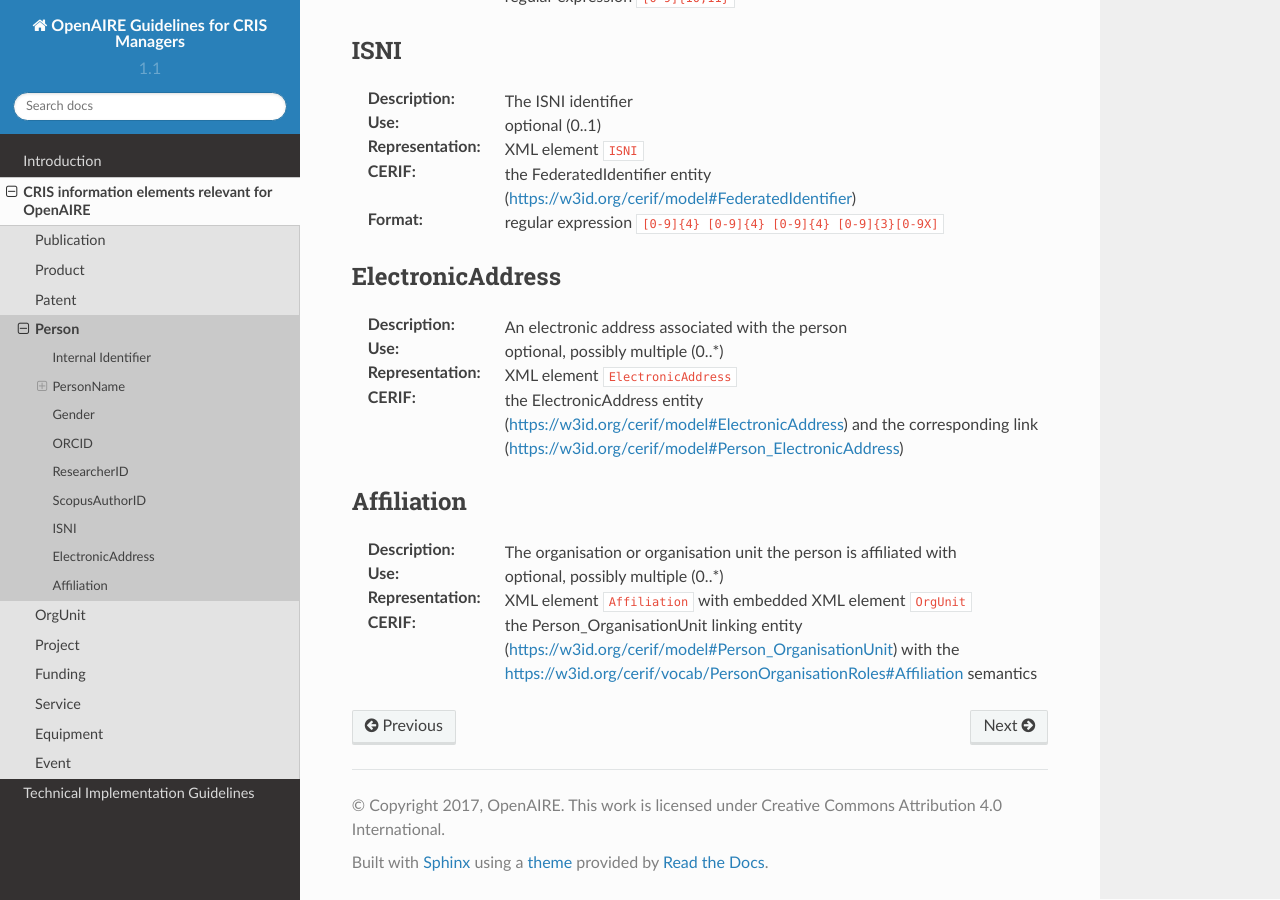
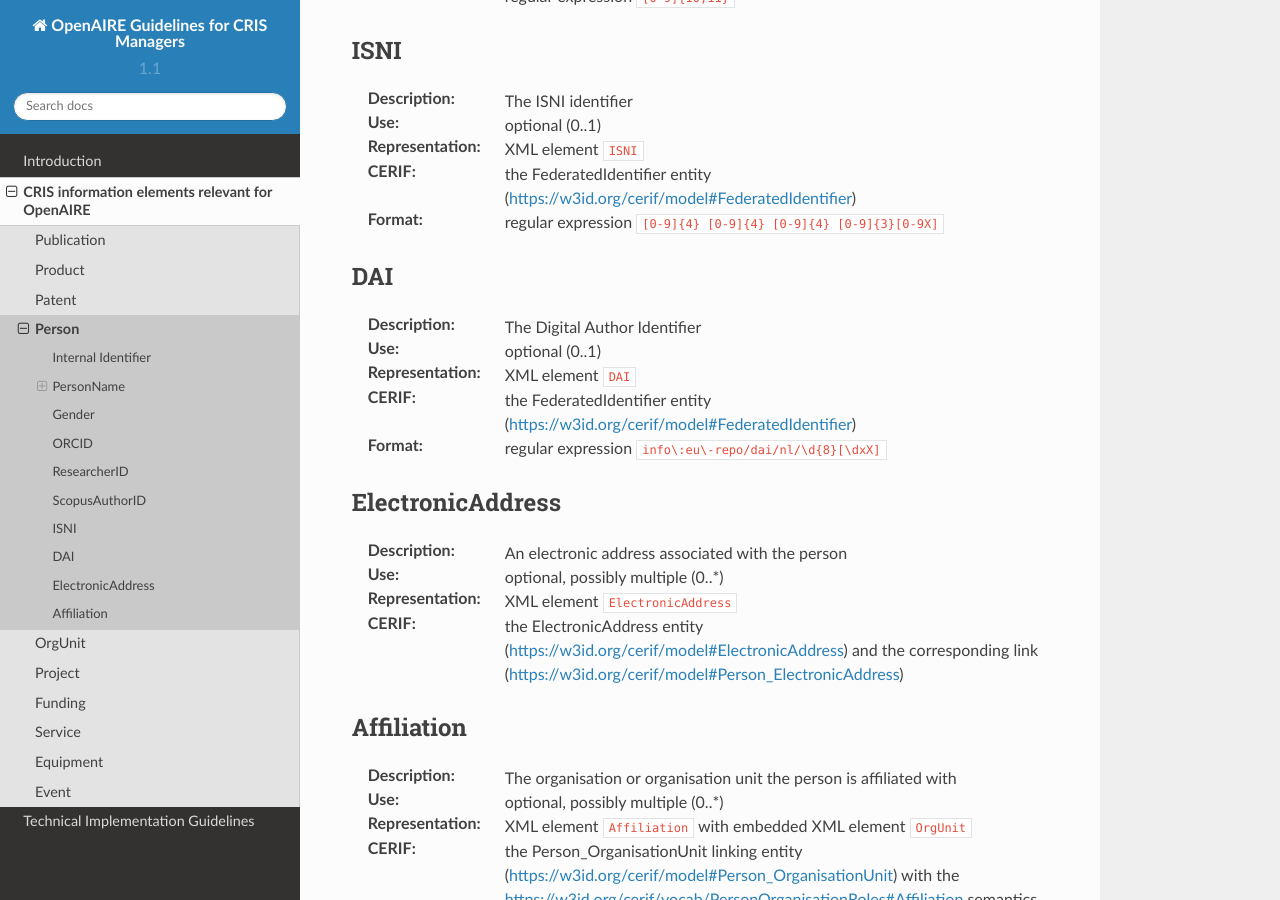
Before and after one commit to openaire/guidelines-cris-managers, a Sphinx documentation site: the page built from docs/cerif_xml_person_entity.rst, in a window 1280 px wide and 900 px high, scrolled down 2441 px. Built offline with Sphinx 7.4.7 and the Read the Docs theme 2.0.0, drawn with Linux system fonts in a browser that asks for light colours.

Commit message:
added DAI in the documentation

```diff
--- a/docs/cerif_xml_person_entity.rst
+++ b/docs/cerif_xml_person_entity.rst
@@ -102,6 +102,16 @@
 
 
 
+DAI
+^^^
+:Description: The Digital Author Identifier
+:Use: optional (0..1)
+:Representation: XML element ``DAI``
+:CERIF: the FederatedIdentifier entity (`<https://w3id.org/cerif/model#FederatedIdentifier>`_)
+:Format: regular expression ``info\:eu\-repo/dai/nl/\d{8}[\dxX]``
+
+
+
 ElectronicAddress
 ^^^^^^^^^^^^^^^^^
 :Description: An electronic address associated with the person
```
